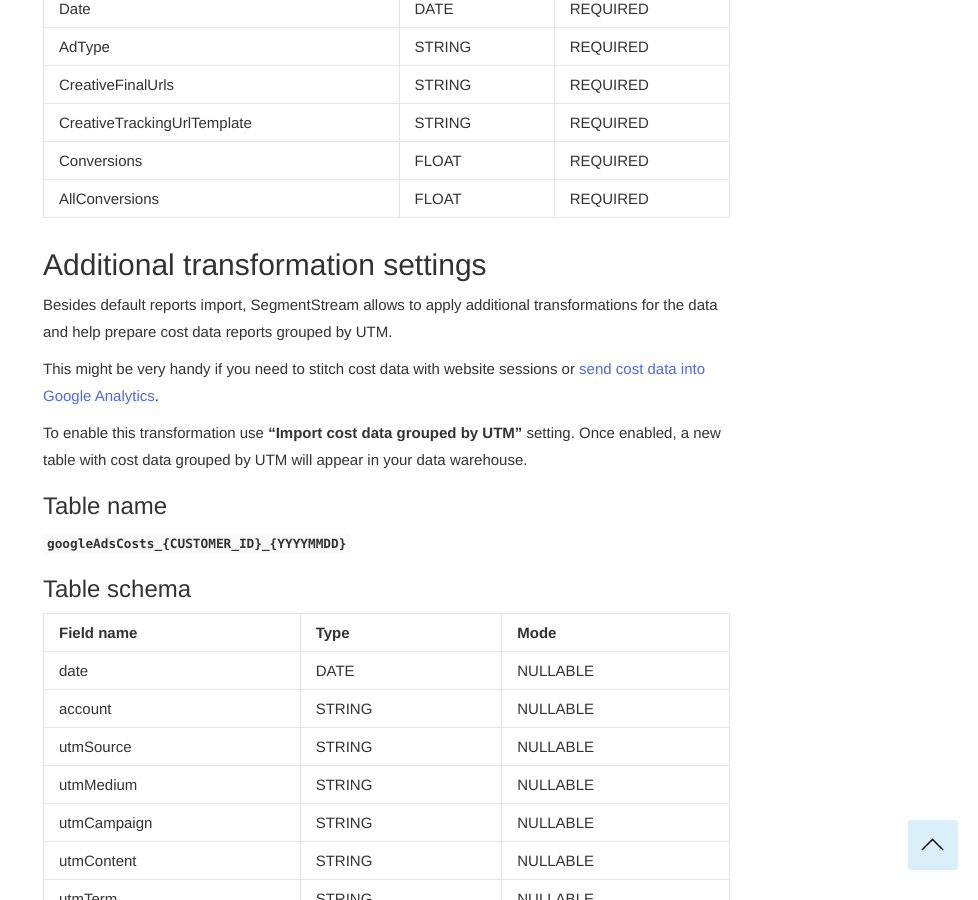
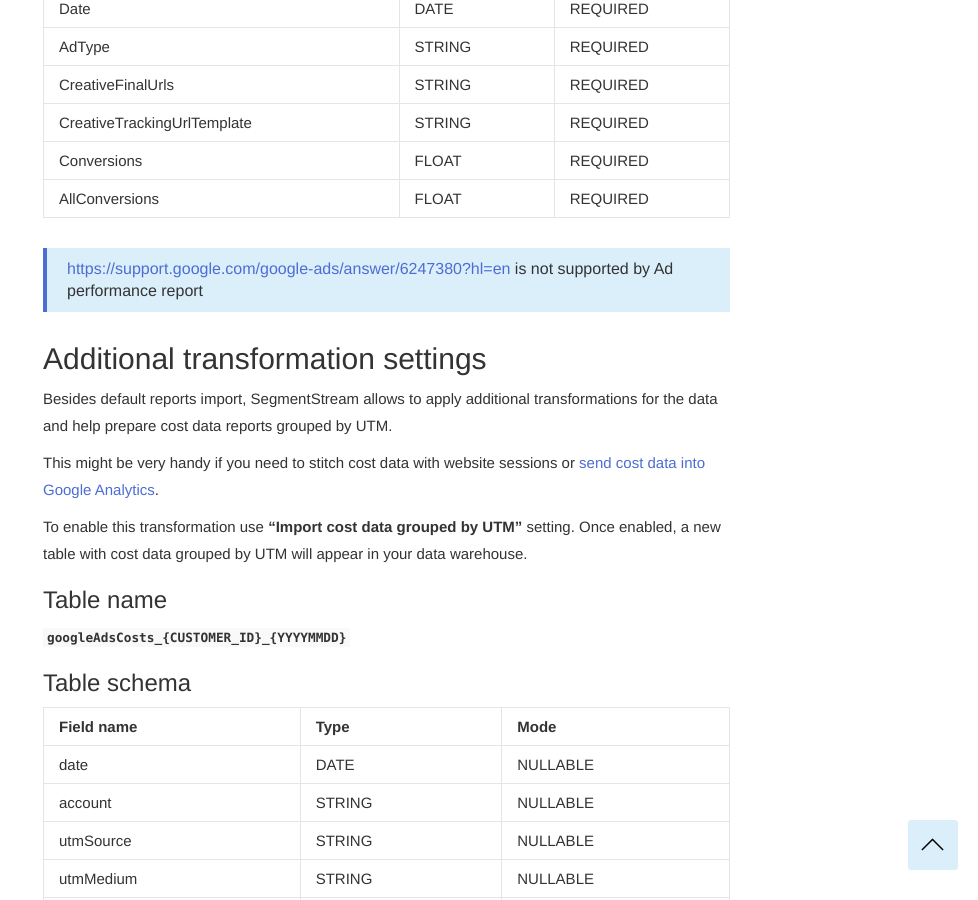
Before and after one commit to segmentstream-com/segmentstream-com.github.io, a Jekyll site: the page built from _docs/datasources/google-ads.md, in a window 1280 px wide and 900 px high, scrolled down 7181 px. Shown: the whole window, without its empty margins (302-1280 px from the left). Built offline with Jekyll 4.4.1, drawn with Linux system fonts in a browser that asks for light colours; nearby versions of some CDN libraries.

Commit message:
added info about App Campaigns support

```diff
--- a/_docs/datasources/google-ads.md
+++ b/_docs/datasources/google-ads.md
@@ -232,6 +232,8 @@
 Conversions | FLOAT | REQUIRED
 AllConversions | FLOAT | REQUIRED
 
+>[https://support.google.com/google-ads/answer/6247380?hl=en](App Campaigns) is not supported by Ad performance report
+
 <!-- edit later
 
 ### Import "Managed Customers" dictionary
```
